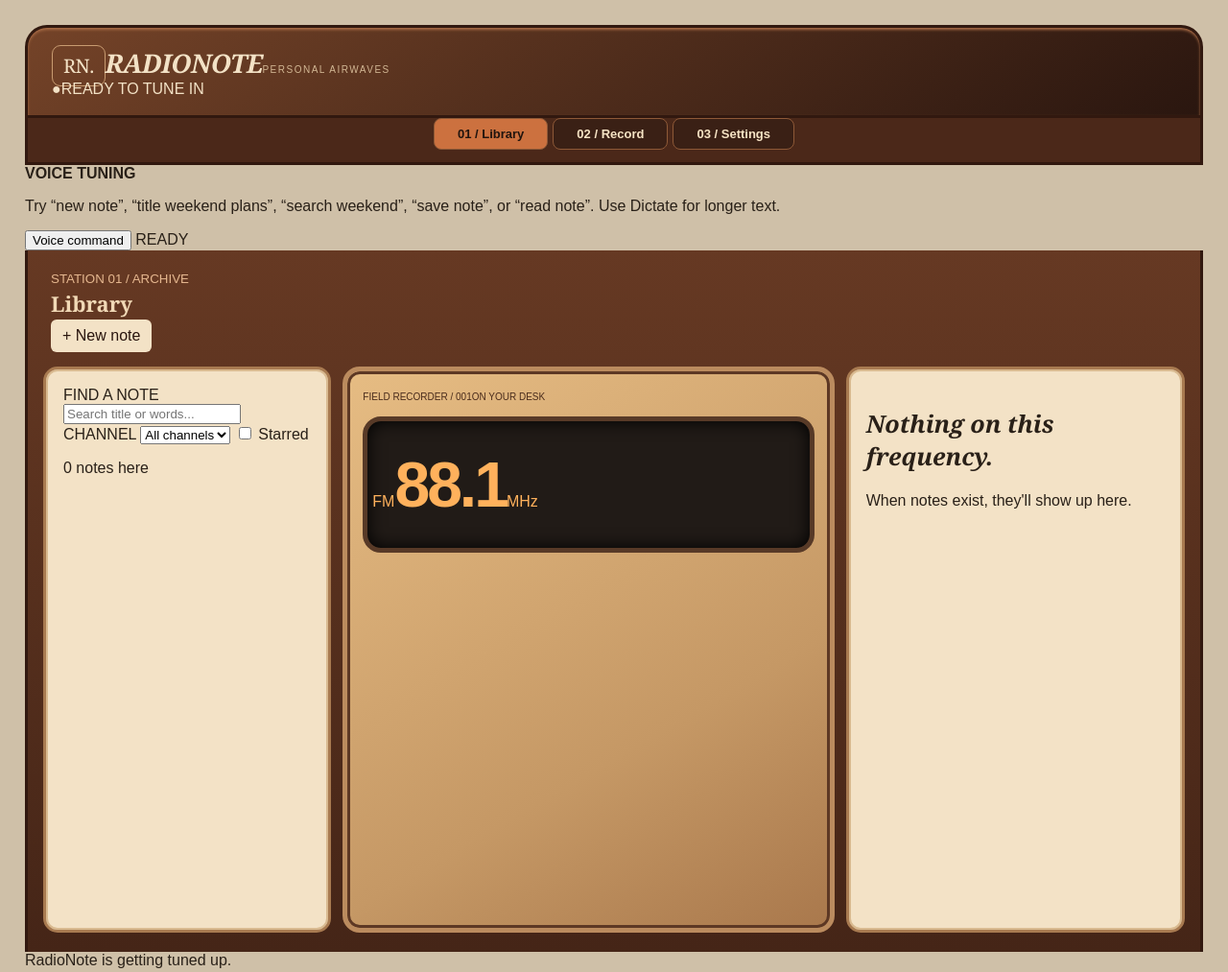
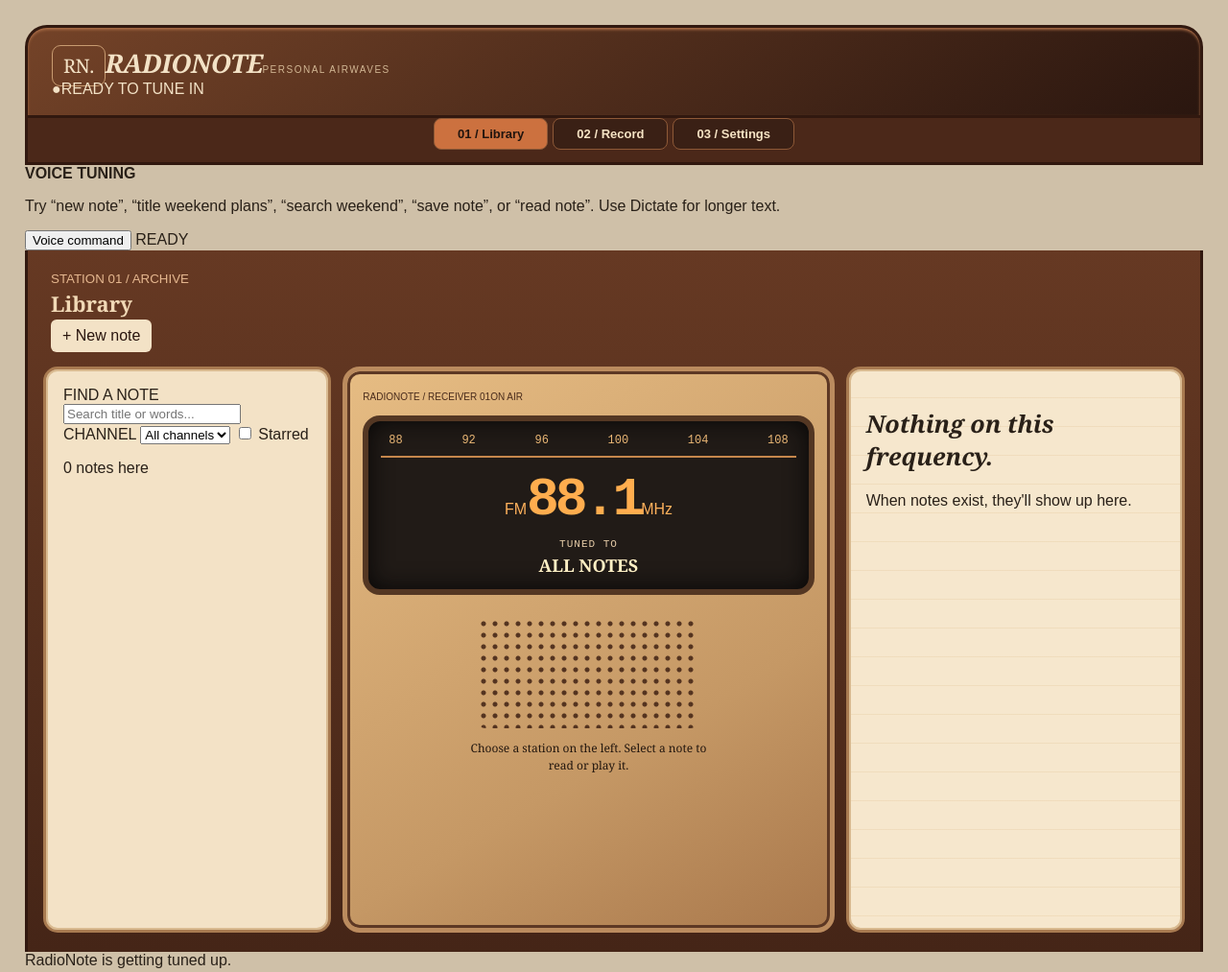
Before and after one commit to itscryptune/RadioNote, a website built with Vite: page index.html in a window 1280 px wide. Shown: the whole page at 96% size. Built offline with nearby package versions, Linux system fonts and the light colour scheme.

Commit message:
add a tuner scale and paper reading card

```diff
--- a/index.html
+++ b/index.html
@@ -41,8 +41,14 @@
             <p id="list-count">NO NOTES YET</p>
       </aside>
         <section class="receiver" aria-label="Radio dial">
-            <div class="receiver-top"><span>FIELD RECORDER / 001</span><span>ON YOUR DESK</span></div>
-            <div class="frequency"><span>FM</span><strong id="frequency">88.1</strong><span>MHz</span></div>
+            <div class="receiver-top"><span>RADIONOTE / RECEIVER 01</span><span>ON AIR</span></div>
+            <div class="tuner-window">
+                  <div class="band-markers" aria-hidden="true"><span>88</span><span>92</span><span>96</span><span>100</span><span>104</span><span>108</span></div>
+                  <div class="frequency"><span>FM</span><strong id="frequency">88.1</strong><span>MHz</span></div>
+                  <div class="station-caption">TUNED TO <strong id="radio-station-label">ALL NOTES</strong></div>
+            </div>
+            <div class="speaker-grid" aria-hidden="true"></div>
+            <p class="receiver-help">Choose a station on the left. Select a note to read or play it.</p>
       </section>
       <article class="preview">
             <div class="empty" id="empty-preview"><h2>Nothing on this frequency.</h2><p>When notes exist, they'll show up here.</p></div>
--- a/radio-theme.css
+++ b/radio-theme.css
@@ -103,3 +103,50 @@ main{background:linear-gradient(#663923,#452517);
 .preview{overflow-wrap:anywhere}.preview h2{font:italic 700 25px Georgia,serif}
 #preview-body{white-space:pre-wrap;
   line-height:1.65}
+.tuner-window{margin-top:14px;
+  padding:13px;
+  background:var(--glass);
+  border:6px solid #543723;
+  border-radius:18px;
+  box-shadow:inset 0 0 24px #070606;
+  color:#e9b675;
+  text-align:center}
+.band-markers{display:flex;
+  justify-content:space-between;
+  border-bottom:2px solid #c6874c;
+  padding:0 8px 9px;
+  font:12px 'Courier New',monospace}
+.tuner-window .frequency{margin:0;
+  padding:12px 0 8px;
+  border:0;
+  border-radius:0;
+  background:transparent;
+  box-shadow:none}
+.tuner-window .frequency strong{font:700 clamp(40px,4.4vw,78px) 'Courier New',monospace;
+  letter-spacing:-4px;
+  color:#ffad4e}
+.station-caption{font:11px 'Courier New',monospace;
+  letter-spacing:1px;
+  color:#e5cba7}
+.station-caption strong{display:block;
+  margin-top:4px;
+  font:700 18px Georgia,serif;
+  letter-spacing:0;
+  color:#fff0c5}
+.speaker-grid{height:115px;
+  max-width:230px;
+  margin:24px auto 12px;
+  border-radius:8px;
+  background:radial-gradient(#4e2e1c 2px,transparent 3px) 0 0/12px 12px;
+  opacity:.95}
+.receiver-help{text-align:center;
+  margin:12px auto;
+  font:12px/1.5 Georgia,serif;
+  max-width:260px}
+.preview{background:repeating-linear-gradient(to bottom,#f6e7cd 0,#f6e7cd 29px,#ead2ac 30px);
+  box-shadow:inset 0 0 0 2px #d9ba90}
+.preview .actions{margin-top:22px}.preview button{border-radius:5px;
+  background:#f7ebd8;
+  border-color:#8d6444}
+.preview small{color:#795238;
+  font:11px 'Courier New',monospace}
```
